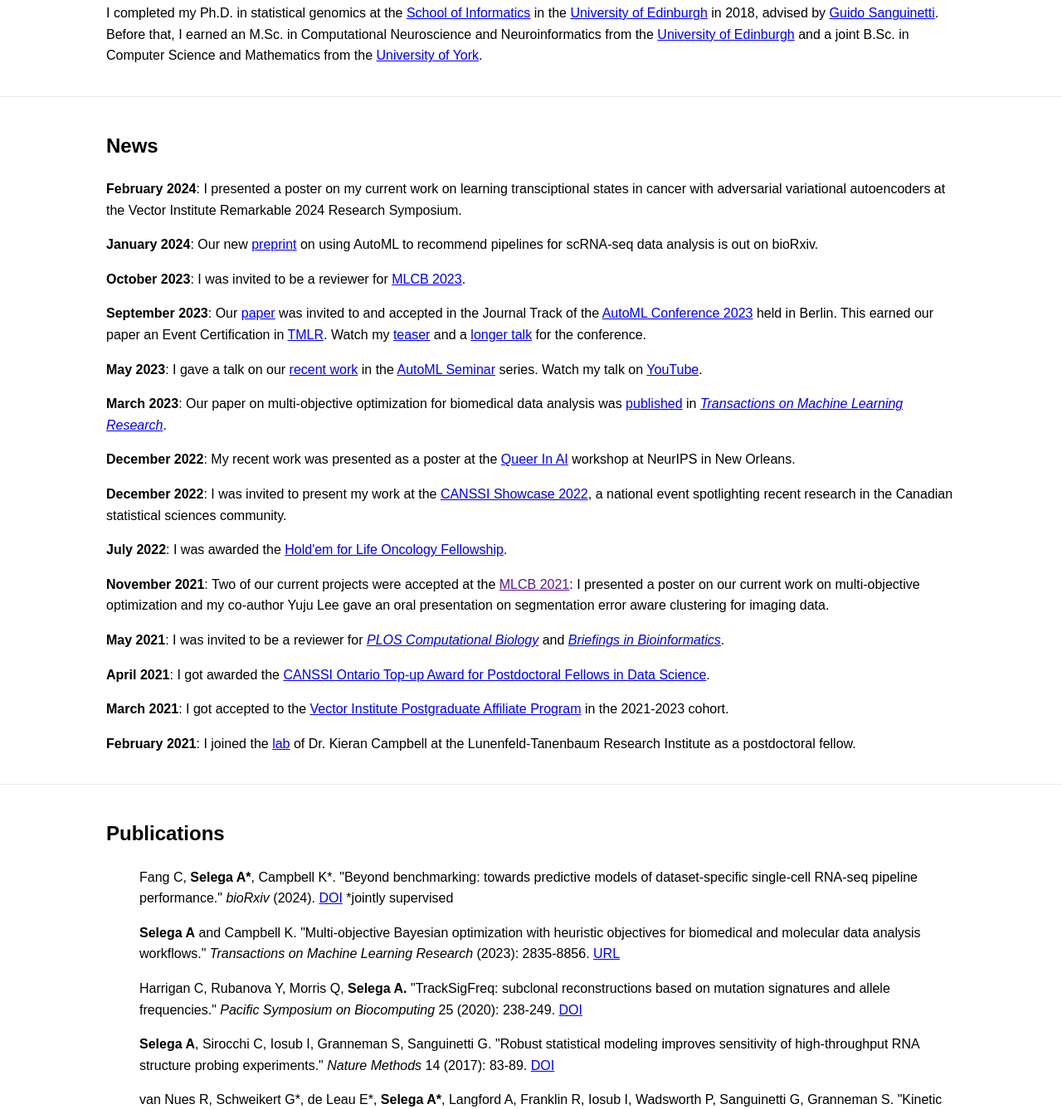
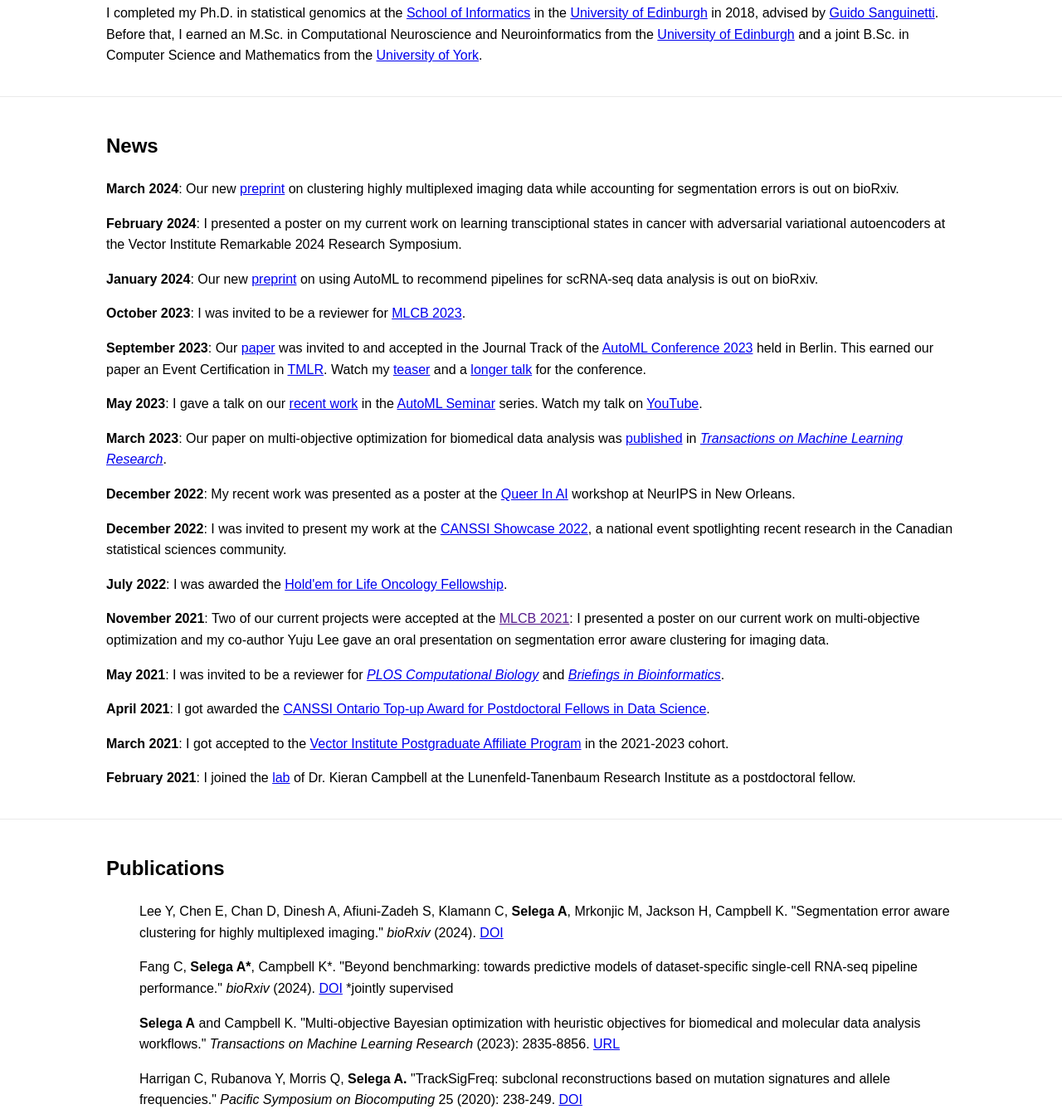
Before and after one commit to alinaselega/alinaselega.github.io, a plain HTML site: page index.html in a window 1280 px wide. Shown: the part 731-2068 px from the top of the page at 83% size. Drawn offline with Linux system fonts and the light colour scheme.

Commit message:
Updated news and publication list

```diff
--- a/index.html
+++ b/index.html
@@ -90,6 +90,9 @@
     <section id="News">
         <div class="container">
             <h2>News</h2>
+            <p>
+            <b>March 2024</b>: Our new <a href="https://www.biorxiv.org/content/10.1101/2024.02.29.582827v1">preprint</a> on clustering highly multiplexed imaging data while accounting for segmentation errors is out on bioRxiv.
+            </p>
 
             <p>
             <b>February 2024</b>: I presented a poster on my current work on learning transciptional states in cancer with adversarial variational autoencoders at the Vector Institute Remarkable 2024 Research Symposium.
@@ -164,11 +167,16 @@
     <section id="publications">
         <div class="container">
             <h2>Publications</h2>
+
+            <ul>
+                Lee Y, Chen E, Chan D, Dinesh A, Afiuni-Zadeh S, Klamann C, <b>Selega A</b>, Mrkonjic M, Jackson H, Campbell K. "Segmentation error aware clustering for highly multiplexed imaging."
+                <i>bioRxiv</i> (2024). <a href="https://www.biorxiv.org/content/10.1101/2024.02.29.582827v1">DOI</a>
+            </ul>
+
             <ul>
                 Fang C, <b>Selega A*</b>, Campbell K*. "Beyond benchmarking: towards predictive models of dataset-specific single-cell RNA-seq pipeline performance."
                 <i>bioRxiv</i> (2024). <a href="https://doi.org/10.1101/2024.01.02.572650">DOI</a> *jointly supervised
             </ul>
-
 
             <ul>
                 <b>Selega A</b> and Campbell K. "Multi-objective Bayesian optimization with heuristic objectives for biomedical and molecular data analysis workflows."
```
